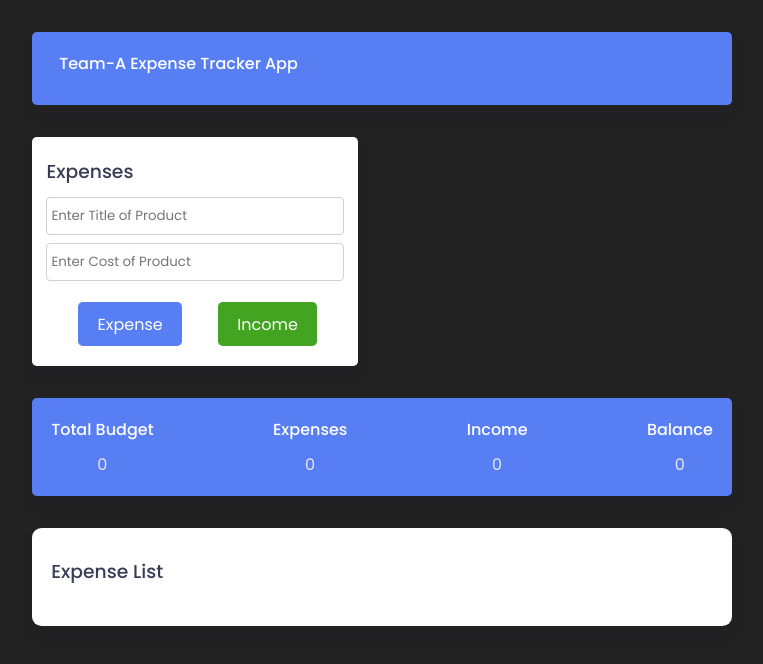
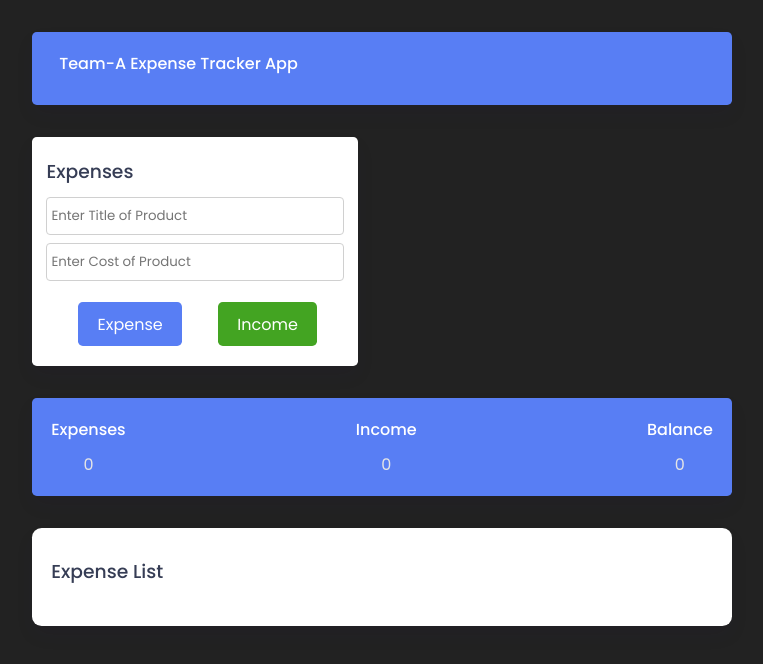
Before and after one commit to Fortunate05/GroupA, a plain HTML site: page index.html in a window 1280 px wide. Shown: the whole page, without its empty margins (258-1021 px from the left). Drawn offline with Linux system fonts and the light colour scheme.

Commit message:
remove a total budgets

```diff
--- a/index.html
+++ b/index.html
@@ -36,10 +36,6 @@
             <!-- Output -->
             <div class="output-container flex-space">
                 <div>
-                    <p>Total Budget</p>
-                    <span id="amount">0</span>
-                </div>
-                <div>
                     <p>Expenses</p>
                     <span id="expenditure-value">0</span>
                 </div>
```
